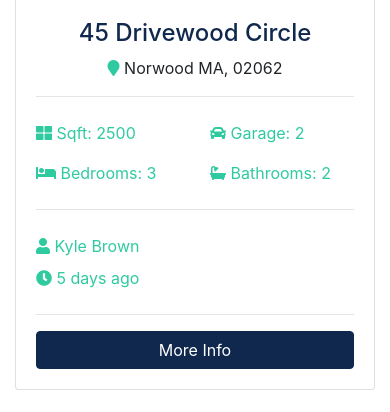
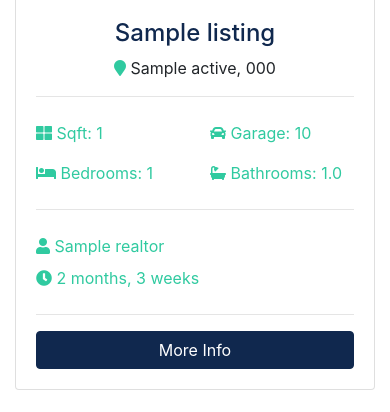
Before and after one commit to stennity8/btre_django, a Django app: page / in a window 390 px wide. Shown: the part 1194-1606 px from the top of the page. Run offline with Django 3.2, Linux system fonts and the light colour scheme; tables that the repository leaves empty hold one stand-in row (values such as "Sample post"); grey boxes marked "Sample" are stand-in pictures; some libraries are stand-ins or nearby versions.

Commit message:
Set up home page to dynamically display listings.  Updated about page to dynamically display realtors and seller of the month.

```diff
--- a/pages/views.py
+++ b/pages/views.py
@@ -1,10 +1,31 @@
 from django.shortcuts import render
 from django.http import HttpResponse
 
+from listings.models import Listing
+from realtors.models import Realtor
+
 
 def index(request):
-    return render(request, 'pages/index.html')
+    listings = Listing.objects.order_by(
+        '-list_date').filter(is_published=True)[:3]
+
+    context = {
+        'listings': listings
+    }
+
+    return render(request, 'pages/index.html', context)
 
 
 def about(request):
-    return render(request, 'pages/about.html')
+    # Get all realtors
+    realtors = Realtor .objects.order_by('-hire_date')
+
+    # Get MVP
+    mvp_realtors = Realtor.objects.all().filter(is_mvp=True)
+
+    context = {
+        'realtors': realtors,
+        'mvp_realtors': mvp_realtors
+    }
+
+    return render(request, 'pages/about.html', context)
--- a/templates/listings/listings.html
+++ b/templates/listings/listings.html
@@ -72,7 +72,7 @@
                 <i class="fas fa-user"></i> {{ listing.realtor }}</div>
             </div>
             <div class="row text-secondary pb-2">
-              <div class="col-6">
+              <div class="col-12">
                 <i class="fas fa-clock"></i> {{ listing.list_date | timesince }}</div>
             </div>
             <hr>
--- a/templates/pages/index.html
+++ b/templates/pages/index.html
@@ -1,5 +1,5 @@
 {% extends 'base.html' %}
-
+{% load humanize %}
 {% block content %}
 <!-- Showcase -->
 <section id="showcase">
@@ -131,135 +131,57 @@
   <div class="container">
     <h3 class="text-center mb-3">Latest Listings</h3>
     <div class="row">
-      <!-- Listing 1 -->
+      {% if listings %}
+      {% for listing in listings %}
+      <!-- Listing -->
       <div class="col-md-6 col-lg-4 mb-4">
         <div class="card listing-preview">
-          <img class="card-img-top" src="assets/img/homes/home-1.jpg" alt="">
+          <img class="card-img-top" src="{{ listing.photo_main.url }}" alt="">
           <div class="card-img-overlay">
             <h2>
-              <span class="badge badge-secondary text-white">$490,000</span>
+              <span class="badge badge-secondary text-white">${{ listing.price | intcomma }}</span>
             </h2>
           </div>
           <div class="card-body">
             <div class="listing-heading text-center">
-              <h4 class="text-primary">45 Drivewood Circle</h4>
+              <h4 class="text-primary">{{ listing.title }}</h4>
               <p>
-                <i class="fas fa-map-marker text-secondary"></i> Norwood MA, 02062</p>
+                <i class="fas fa-map-marker text-secondary"></i> {{ listing.city }} {{ listing.state }},
+                {{ listing.zipcode }}</p>
             </div>
             <hr>
             <div class="row py-2 text-secondary">
               <div class="col-6">
-                <i class="fas fa-th-large"></i> Sqft: 2500</div>
+                <i class="fas fa-th-large"></i> Sqft: {{ listing.sqft }}</div>
               <div class="col-6">
-                <i class="fas fa-car"></i> Garage: 2</div>
+                <i class="fas fa-car"></i> Garage: {{ listing.garage }}</div>
             </div>
             <div class="row py-2 text-secondary">
               <div class="col-6">
-                <i class="fas fa-bed"></i> Bedrooms: 3</div>
+                <i class="fas fa-bed"></i> Bedrooms: {{ listing.bedrooms }}</div>
               <div class="col-6">
-                <i class="fas fa-bath"></i> Bathrooms: 2</div>
+                <i class="fas fa-bath"></i> Bathrooms: {{ listing.bathrooms }}</div>
             </div>
             <hr>
             <div class="row py-2 text-secondary">
-              <div class="col-6">
-                <i class="fas fa-user"></i> Kyle Brown</div>
+              <div class="col-12">
+                <i class="fas fa-user"></i> {{ listing.realtor }}</div>
             </div>
             <div class="row text-secondary pb-2">
-              <div class="col-6">
-                <i class="fas fa-clock"></i> 5 days ago</div>
+              <div class="col-12">
+                <i class="fas fa-clock"></i> {{ listing.list_date | timesince }}</div>
             </div>
             <hr>
-            <a href="listing.html" class="btn btn-primary btn-block">More Info</a>
+            <a href="{% url 'listing' listing.id %}" class="btn btn-primary btn-block">More Info</a>
           </div>
         </div>
       </div>
-
-      <!-- Listing 2 -->
-      <div class="col-md-6 col-lg-4 mb-4">
-        <div class="card listing-preview">
-          <img class="card-img-top" src="assets/img/homes/home-2.jpg" alt="">
-          <div class="card-img-overlay">
-            <h2>
-              <span class="badge badge-secondary text-white">$550,000</span>
-            </h2>
-          </div>
-          <div class="card-body">
-            <div class="listing-heading text-center">
-              <h4 class="text-primary">18 Jefferson Lane</h4>
-              <p>
-                <i class="fas fa-map-marker text-secondary"></i> Woburn MA, 01801</p>
-            </div>
-            <hr>
-            <div class="row py-2 text-secondary">
-              <div class="col-6">
-                <i class="fas fa-th-large"></i> Sqft: 3200</div>
-              <div class="col-6">
-                <i class="fas fa-car"></i> Garage: 1</div>
-            </div>
-            <div class="row py-2 text-secondary">
-              <div class="col-6">
-                <i class="fas fa-bed"></i> Bedrooms: 4</div>
-              <div class="col-6">
-                <i class="fas fa-bath"></i> Bathrooms: 2.5</div>
-            </div>
-            <hr>
-            <div class="row py-2 text-secondary">
-              <div class="col-6">
-                <i class="fas fa-user"></i> Mark Hudson</div>
-            </div>
-            <div class="row text-secondary pb-2">
-              <div class="col-6">
-                <i class="fas fa-clock"></i> 5 days ago</div>
-            </div>
-            <hr>
-            <a href="listing.html" class="btn btn-primary btn-block">More Info</a>
-          </div>
-        </div>
+      {% endfor %}
+      {% else %}
+      <div class="col-md-12">
+        <p>No Listings Available</p>
       </div>
-
-      <!-- Listing 3 -->
-      <div class="col-md-6 col-lg-4 mb-4">
-        <div class="card listing-preview">
-          <img class="card-img-top" src="assets/img/homes/home-3.jpg" alt="">
-          <div class="card-img-overlay">
-            <h2>
-              <span class="badge badge-secondary text-white">$580,000</span>
-            </h2>
-          </div>
-          <div class="card-body">
-            <div class="listing-heading text-center">
-              <h4 class="text-primary">187 Woodrow Street</h4>
-              <p>
-                <i class="fas fa-map-marker text-secondary"></i> Salem MA, 01915</p>
-            </div>
-            <hr>
-            <div class="row py-2 text-secondary">
-              <div class="col-6">
-                <i class="fas fa-th-large"></i> Sqft: 3107</div>
-              <div class="col-6">
-                <i class="fas fa-car"></i> Garage: 0</div>
-            </div>
-            <div class="row py-2 text-secondary">
-              <div class="col-6">
-                <i class="fas fa-bed"></i> Bedrooms: 4</div>
-              <div class="col-6">
-                <i class="fas fa-bath"></i> Bathrooms: 3</div>
-            </div>
-            <hr>
-            <div class="row py-2 text-secondary">
-              <div class="col-6">
-                <i class="fas fa-user"></i> Mark Hudson</div>
-            </div>
-            <div class="row text-secondary pb-2">
-              <div class="col-6">
-                <i class="fas fa-clock"></i> 5 days ago</div>
-            </div>
-            <hr>
-            <a href="listing.html" class="btn btn-primary btn-block">More Info</a>
-          </div>
-        </div>
-      </div>
-
+      {% endif %}
     </div>
   </div>
 </section>
```
Also changed, not shown: templates/pages/about.html (+19 -31 lines).
